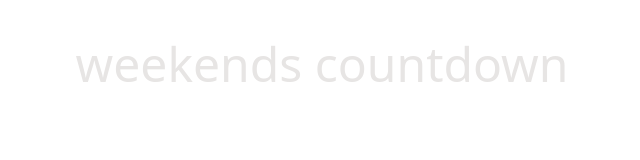
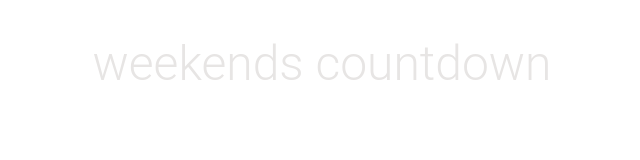
Before and after one commit to Nedilko/weekends, a React (Vite) app: page / in a window 1280 px wide. Shown: the top 160 px of the page, without its empty margins (318-958 px from the left). Built offline with nearby package versions, Linux system fonts and the light colour scheme.

Commit message:
added main font

```diff
--- a/tailwind.config.js
+++ b/tailwind.config.js
@@ -1,7 +1,11 @@
 module.exports = {
   content: ['./index.html', './src/**/*.{vue,js,ts,jsx,tsx}'],
   theme: {
-    extend: {},
+    extend: {
+      fontFamily: {
+        roboto: ['Roboto', 'sans-serif'],
+      },
+    },
   },
   plugins: [],
 }
```
